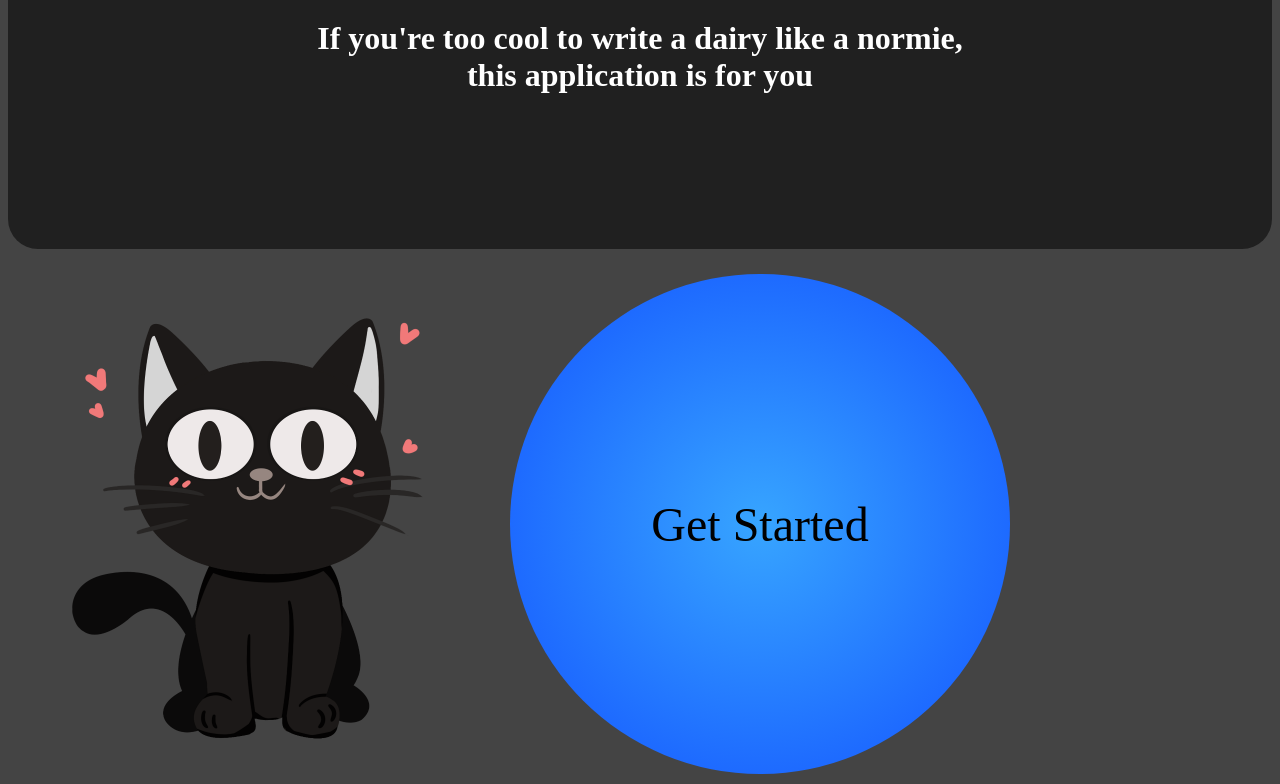
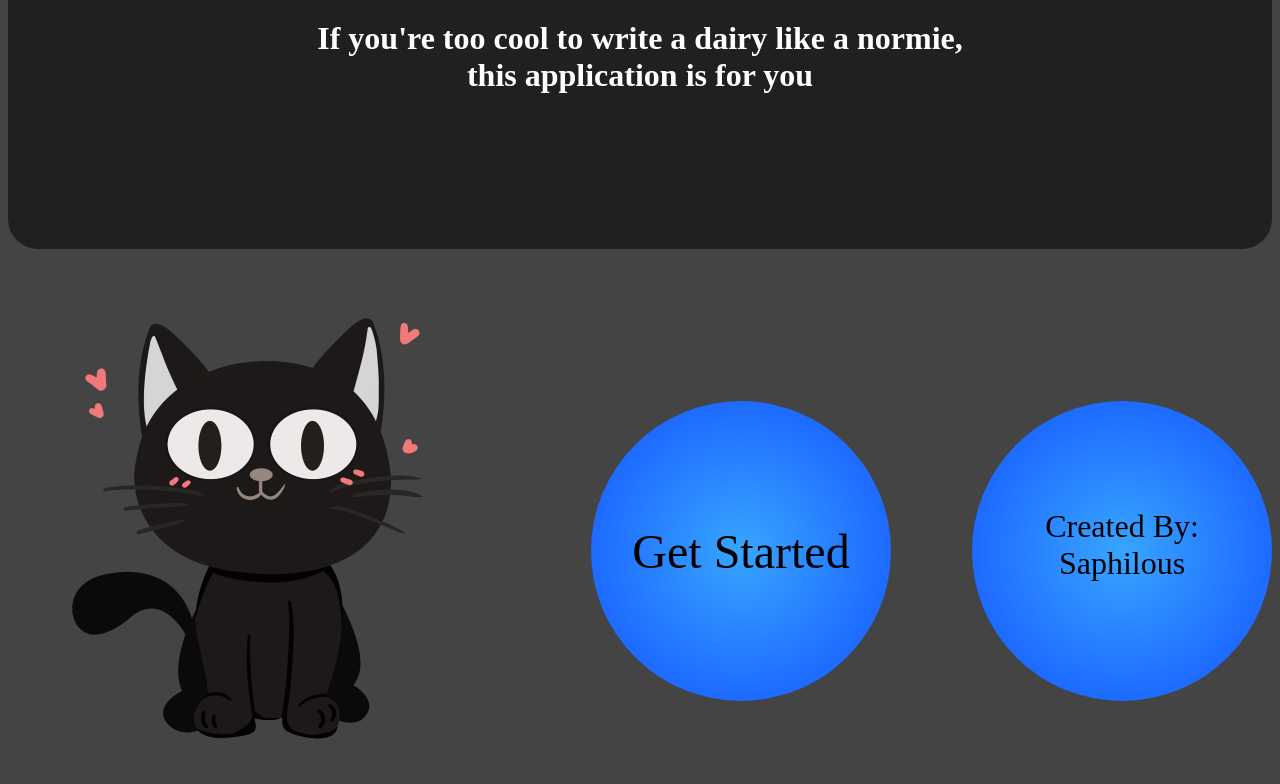
Before and after one commit to Saphilous/catsh, a React (Create React App) app: page / in a window 1280 px wide. Shown: the part 332-1116 px from the top of the page. Built offline with nearby package versions, Linux system fonts and the light colour scheme; a web font is replaced by a local one.

Commit message:
Ui improvements

```diff
--- a/src/App.css
+++ b/src/App.css
@@ -22,6 +22,7 @@
 .App-bottom {
   display: flex;
   padding-top: 2%;
+  justify-content: space-between;
 }
 
 .App-cat {
@@ -35,25 +36,34 @@
 {
   text-align: center;
   border-radius: 50%;
-  height: 500px;
-  width: 500px;
+  height: 300px;
+  width: 300px;
   background-image: radial-gradient(rgb(55, 165, 255), rgb(19, 82, 255));
+  margin-top: 10%;
 }
 
 .App-Ellipse-Disc
 {
-  padding-top: 35%;
-  padding-bottom: 35%;
+  padding-top: 25%;
+  padding-bottom: 25%;
   font-size: 3rem;
 }
 
 .Spinning {
   position: absolute;
-  animation: spin 2000ms linear infinite, moveLeftToRight 5s linear;
+  animation: moveLeftToRight 8s linear, bounce 2s linear 3;
 }
 
-.Spinning:out-of-range {
+.Hidden {
   display: none;
+}
+
+.Burst {
+  animation: spin 3s linear infinite, burst 1s linear;
+}
+
+.second {
+  font-size: 2rem;
 }
 
 @keyframes spin {
@@ -64,3 +74,16 @@
   0% {left: 40%;}
   100% {left: 100%;}
 }
+@keyframes bounce {
+  0%   { transform: scale(1,1)    translateY(0); }
+  10%  { transform: scale(1.1,.9) translateY(0); }
+  30%  { transform: scale(.9,1.1) translateY(-50%); }
+  50%  { transform: scale(1.05,0.95)    translateY(0); }
+  57%  { transform: scale(1,1)    translateY(-17px); }
+  64%  { transform: scale(1,1)    translateY(0); }
+  100% { transform: scale(1,1)    translateY(0); }
+}
+@keyframes burst {
+  0% {transform: scale(1, 1) rotate(0deg);}
+  100% {transform: scale(0,0) rotate(360deg);}
+}
--- a/src/App.js
+++ b/src/App.js
@@ -4,6 +4,7 @@ import './App.css';
 function App() {
 
   const [ellipseclass, setellipseclass] = useState("App-Ellipse")
+  const [ellipseburstclass, setllipseburstclass] = useState("App-Ellipse")
 
   return (
     <div className='App'>
@@ -20,9 +21,15 @@ function App() {
         <div className="App-cat" alt ="Cute Smiling Catsh">
 
         </div>
-        <div className= {ellipseclass} onClick = {() => {setellipseclass("App-Ellipse Spinning")}}>
+        <div className= {ellipseclass} onClick = {() => {setellipseclass("App-Ellipse Spinning")}} onAnimationStart = {() => {setllipseburstclass("App-Ellipse Burst")}} onAnimationEnd = {() => {setellipseclass("App-Ellipse Hidden")}}>
           <p className="App-Ellipse-Disc">
             Get Started
+          </p>
+        </div>
+        <div className= {ellipseburstclass} onAnimationEnd = {() => {setllipseburstclass("App-Ellipse Hidden")}}>
+          <p className="App-Ellipse-Disc second">
+            Created By: <br/>
+            Saphilous
           </p>
         </div>
       </div>
--- a/src/index.css
+++ b/src/index.css
@@ -3,6 +3,7 @@ body {
   -webkit-font-smoothing: antialiased;
   -moz-osx-font-smoothing: grayscale;
   background-color: #444444;
+  overflow-x: hidden;
 }
 
 @font-face {font-family: Jokerman; src: url("//db.onlinewebfonts.com/t/54b9af0b935475d59a4bc1f6cdad764b.eot"); src: url("//db.onlinewebfonts.com/t/54b9af0b935475d59a4bc1f6cdad764b.eot?#iefix") format("embedded-opentype"), url("//db.onlinewebfonts.com/t/54b9af0b935475d59a4bc1f6cdad764b.woff2") format("woff2"), url("//db.onlinewebfonts.com/t/54b9af0b935475d59a4bc1f6cdad764b.woff") format("woff"), url("//db.onlinewebfonts.com/t/54b9af0b935475d59a4bc1f6cdad764b.ttf") format("truetype"), url("//db.onlinewebfonts.com/t/54b9af0b935475d59a4bc1f6cdad764b.svg#Jokerman") format("svg"); }
```
